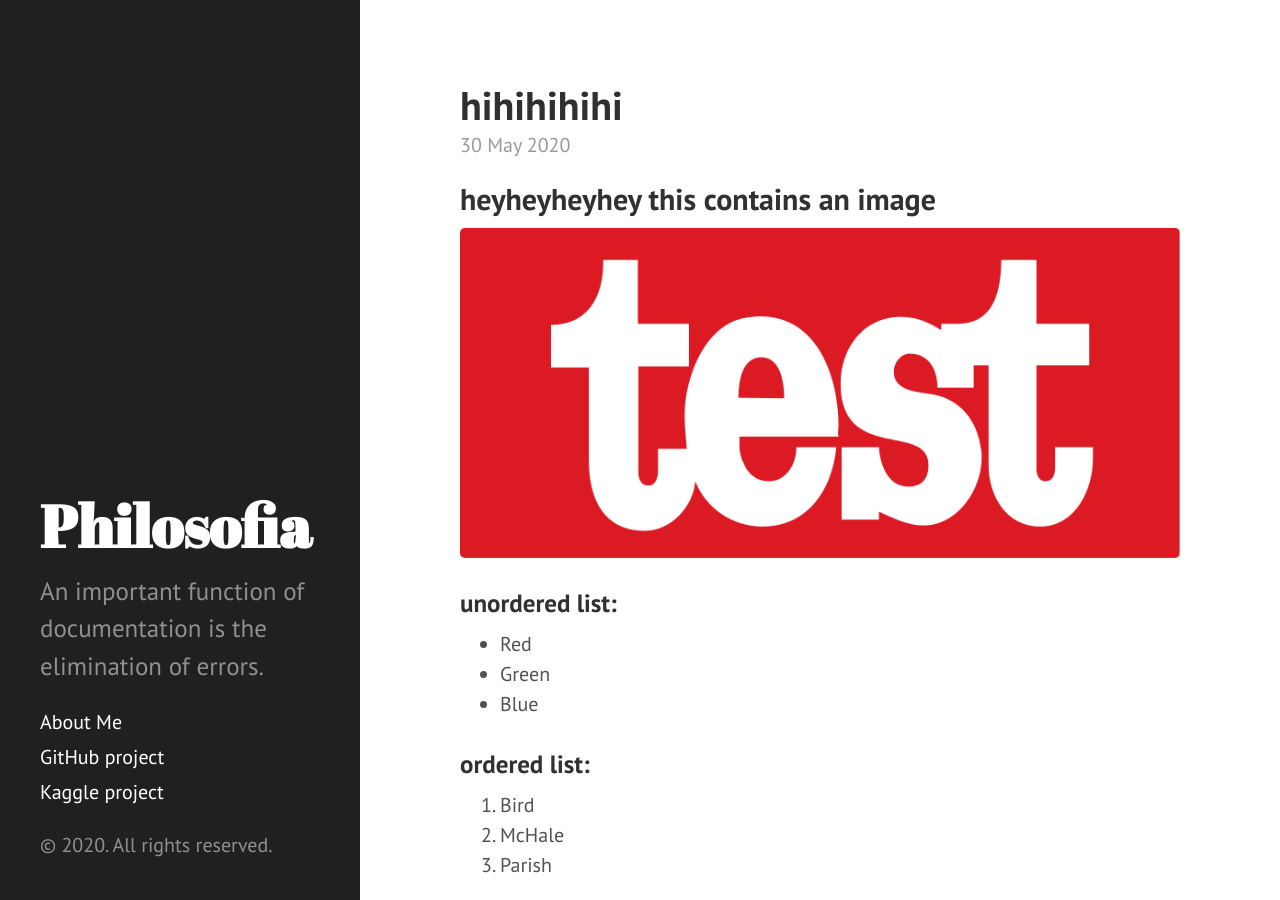
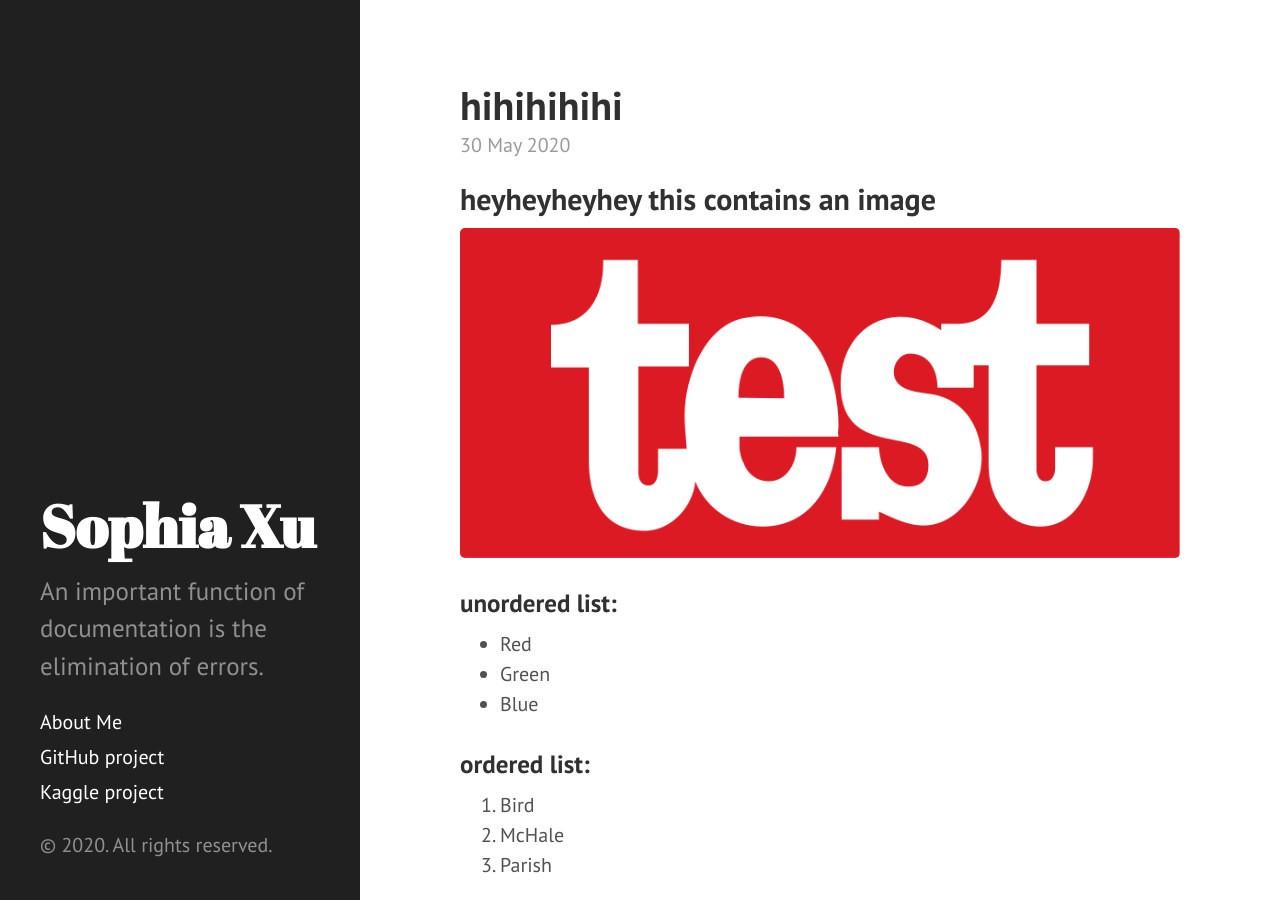
Before and after one commit to philosofia/philosofia.github.io, a Jekyll site: the page built from index.html, in a window 1280 px wide and 900 px high. Built offline with Jekyll 4.4.1, drawn with Linux system fonts in a browser that asks for light colours; the list of posts is cut into pages by our own code.

Commit message:
Update _config.yml

```diff
--- a/_config.yml
+++ b/_config.yml
@@ -1,7 +1,7 @@
 # Stores configuration data
 
 # Site settings
-title:            Philosofia
+title:            Sophia Xu
 tagline:          'A Wanderer'
 description:      'An important function of documentation is the elimination of errors.'
 url:              https://philosofia.github.io/
```
